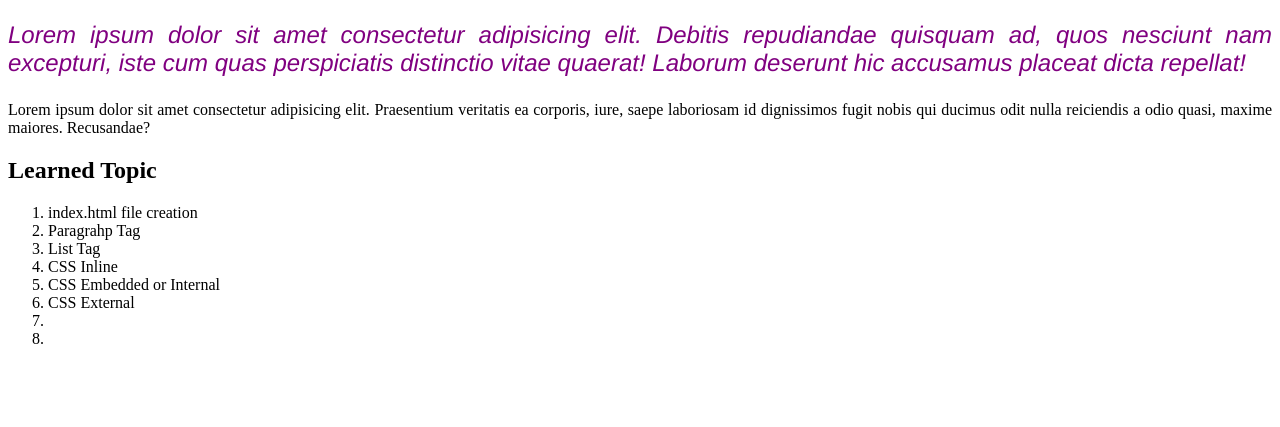
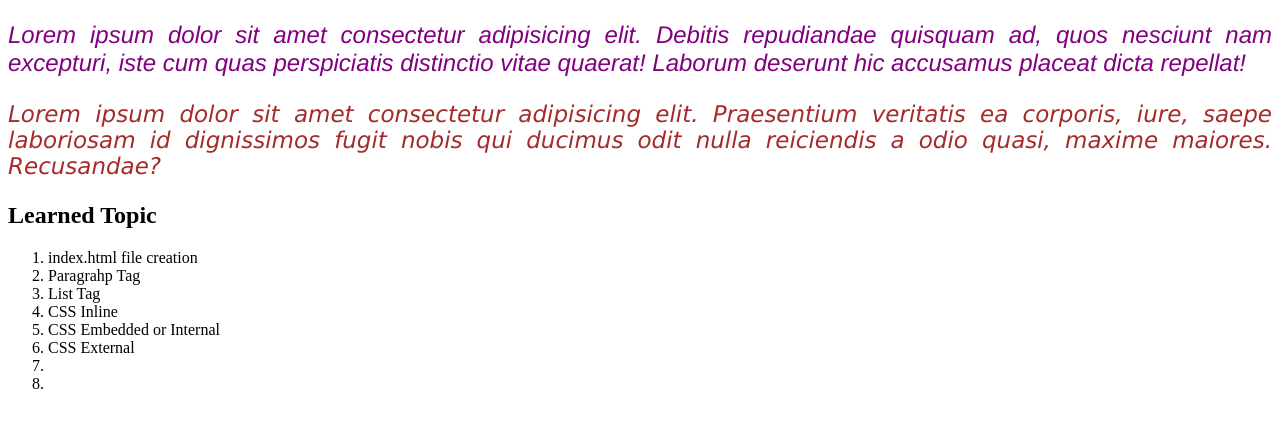
Before and after one commit to masudulalam/practice-tasks_2, a plain HTML site: page index.html in a window 1280 px wide. Shown: the part 129-556 px from the top of the page. Drawn offline with Linux system fonts and the light colour scheme.

Commit message:
added style in third blog

```diff
--- a/index.html
+++ b/index.html
@@ -16,7 +16,7 @@
 
     <p style="text-align: justify; font-size: x-large; color: purple; font-family:'Franklin Gothic Medium', 'Arial Narrow', Arial, sans-serif; font-style: italic;">Lorem ipsum dolor sit amet consectetur adipisicing elit. Debitis repudiandae quisquam ad, quos nesciunt nam excepturi, iste cum quas perspiciatis distinctio vitae quaerat! Laborum deserunt hic accusamus placeat dicta repellat!</p>
 
-    <p style="text-align: justify;">Lorem ipsum dolor sit amet consectetur adipisicing elit. Praesentium veritatis ea corporis, iure, saepe laboriosam id dignissimos fugit nobis qui ducimus odit nulla reiciendis a odio quasi, maxime maiores. Recusandae?</p>
+    <p style="font-family:'Lucida Sans', 'Lucida Sans Regular', 'Lucida Grande', 'Lucida Sans Unicode', Geneva, Verdana, sans-serif; text-align: justify; font-style: oblique; font-size: 23px; color:brown">Lorem ipsum dolor sit amet consectetur adipisicing elit. Praesentium veritatis ea corporis, iure, saepe laboriosam id dignissimos fugit nobis qui ducimus odit nulla reiciendis a odio quasi, maxime maiores. Recusandae?</p>
     <div>
         <h2>Learned Topic</h2>
         <ol>
```
